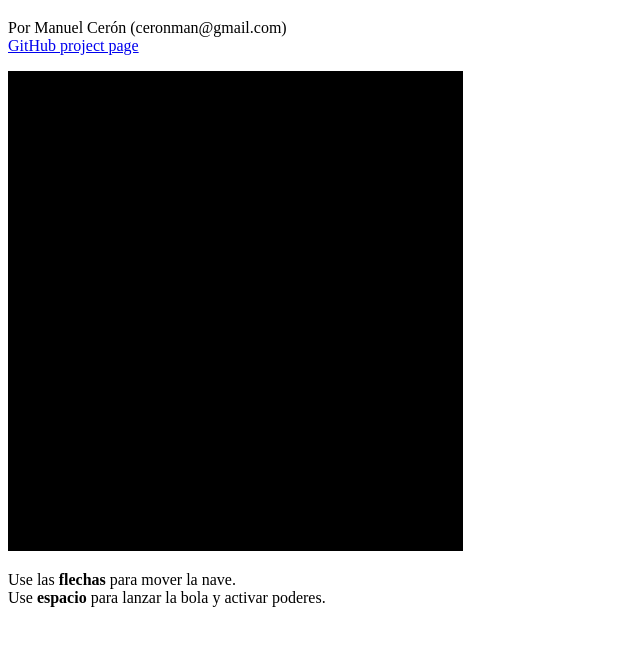
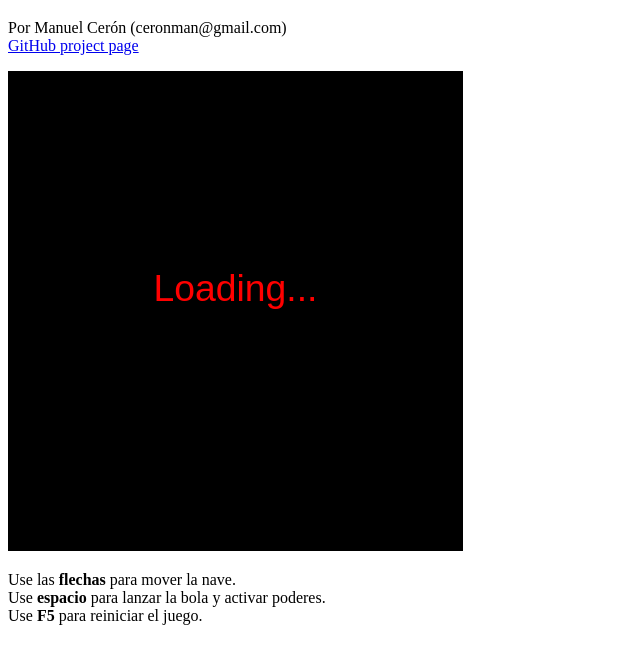
Before and after one commit to ceronman/arkatinto, a plain HTML site: page index.html in a window 1280 px wide. Shown: the part 61-724 px from the top of the page, without its empty margins (0-640 px from the left). Drawn offline with Linux system fonts and the light colour scheme.

Commit message:
Added latest details

```diff
--- a/arkatinto.js
+++ b/arkatinto.js
@@ -687,11 +687,21 @@
     };
 
     LevelMap.prototype.checkState = function() {
+      var brick, _i, _len, _ref;
       if (this.lifes < 0) {
         this.ball.state = "lost";
-        this.stateLabel.text = "GAME OVER. <F5> para reiniciar.";
-        return this.stateLabel.color = "red";
+        this.stateLabel.text = "GAME OVER";
+        this.stateLabel.color = "red";
       }
+      _ref = this.bricks;
+      for (_i = 0, _len = _ref.length; _i < _len; _i++) {
+        brick = _ref[_i];
+        if (brick.type !== "D") return;
+      }
+      this.ball.state = "win";
+      this.ball.state = "lost";
+      this.stateLabel.text = "GANASTE!";
+      return this.stateLabel.color = "green";
     };
 
     LevelMap.prototype.update = function(dt) {
@@ -1056,7 +1066,7 @@
       ExtraLifeBonusAction.__super__.constructor.apply(this, arguments);
     }
 
-    ExtraLifeBonusAction.prototype.color = 'green';
+    ExtraLifeBonusAction.prototype.color = 'lightgreen';
 
     ExtraLifeBonusAction.prototype.text = 'Vida Extra!';
 
@@ -1082,7 +1092,7 @@
 
     LargePadBonusAction.IMAGE = resource.image("graphics/paddle_large.png");
 
-    LargePadBonusAction.prototype.color = 'green';
+    LargePadBonusAction.prototype.color = 'lightgreen';
 
     LargePadBonusAction.prototype.text = 'Agrandar!';
 
@@ -1154,7 +1164,7 @@
       ExplosionBonusAction.__super__.constructor.apply(this, arguments);
     }
 
-    ExplosionBonusAction.prototype.color = 'green';
+    ExplosionBonusAction.prototype.color = 'lightgreen';
 
     ExplosionBonusAction.prototype.text = 'Bloques explosivos!';
 
@@ -1234,7 +1244,7 @@
       SlowBallBonusAction.__super__.constructor.apply(this, arguments);
     }
 
-    SlowBallBonusAction.prototype.color = 'green';
+    SlowBallBonusAction.prototype.color = 'lightgreen';
 
     SlowBallBonusAction.prototype.text = 'Bola lenta!';
 
@@ -1266,7 +1276,7 @@
 
     FireBallBonusAction.IMAGE = resource.image("graphics/fireball.png");
 
-    FireBallBonusAction.prototype.color = 'green';
+    FireBallBonusAction.prototype.color = 'lightgreen';
 
     FireBallBonusAction.prototype.text = 'Bola de fuego!';
 
@@ -1435,12 +1445,21 @@
   Label = tinto.text.Label;
 
   window.onload = function() {
-    var canvas, levelMap;
+    var canvas, levelMap, loading;
     canvas = new tinto.canvas.GameCanvas('gamecanvas', {
       width: CONFIG.mapWidth,
       height: CONFIG.mapHeight + CONFIG.boardHeight,
       background: 'black'
     });
+    loading = new Label({
+      font: "28pt Arial",
+      color: "red",
+      x: CONFIG.mapWidth / 2,
+      y: CONFIG.mapHeight / 2,
+      alignment: "center",
+      text: "Loading..."
+    });
+    loading.draw();
     levelMap = new LevelMap(LEVEL1);
     tinto.resource.loaded(function() {
       return levelMap.init();
--- a/index.html
+++ b/index.html
@@ -17,7 +17,8 @@
   </canvas>
   <p>
   	Use las <strong>flechas</strong> para mover la nave.<br/>
-  	Use <strong>espacio</strong> para lanzar la bola y activar poderes.
+  	Use <strong>espacio</strong> para lanzar la bola y activar poderes. <br />
+  	Use <strong>F5</strong> para reiniciar el juego.
   </p>
 </body>
 </html>
```
Also changed, not shown: 3 other files.
